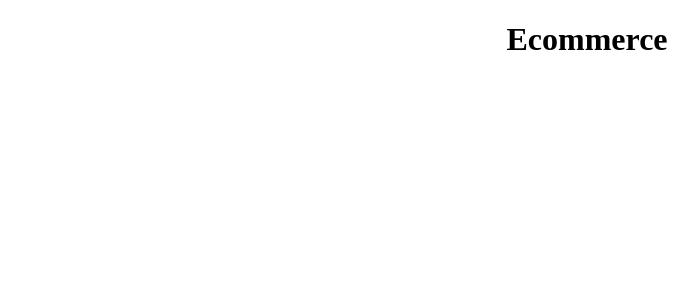
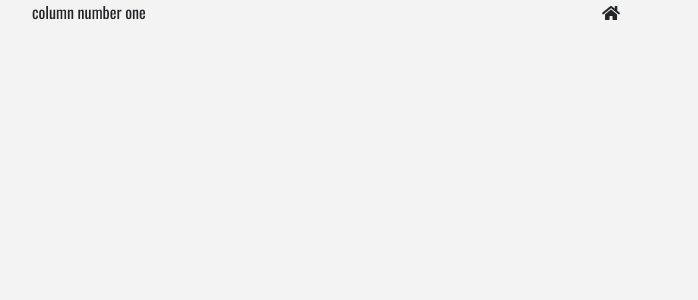
Before and after one commit to nilankh/EcommerceProject, a React (Create React App) app: page / in a window 1280 px wide. Shown: the top 300 px of the page, without its empty margins (53-751 px from the left). Built offline with nearby package versions, Linux system fonts and the light colour scheme.

Commit message:
working on css file

```diff
--- a/public/index.html
+++ b/public/index.html
@@ -27,8 +27,16 @@
     <!-- Google fonts -->
     <link rel="preconnect" href="https://fonts.gstatic.com" />
     <link
-      href="https://fonts.googleapis.com/css2?family=Oswald:wght@300&family=Permanent+Marker&display=swap"
+      href="https://fonts.googleapis.com/css2?family=Oswald&family=Permanent+Marker&display=swap"
       rel="stylesheet"
+    />
+
+    <!-- Font awesome -->
+    <link
+      rel="stylesheet"
+      href="https://use.fontawesome.com/releases/v5.6.3/css/all.css"
+      integrity="sha384-UHRtZLI+pbxtHCWp1t77Bi1L4ZtiqrqD80Kn4Z8NTSRyMA2Fd33n5dQ8lWUE00s/"
+      crossorigin="anonymous"
     />
     <title>Ecommerce</title>
   </head>
--- a/src/App.css
+++ b/src/App.css
@@ -1,38 +1,19 @@
-.App {
-  text-align: center;
+:root {
+  --mainBlue: #2a2a72;
+  --lightBlue: #009ffd;
+  --mainWhite: #f3f3f3;
+  --mainDark: #232528;
+  --mainYellow: #ffa400;
 }
 
-.App-logo {
-  height: 40vmin;
-  pointer-events: none;
+body {
+  font-family: "Oswald", sans-serif !important;
+  background: var(--mainWhite) !important;
+  color: var(--mainDark) !important;
 }
 
-@media (prefers-reduced-motion: no-preference) {
-  .App-logo {
-    animation: App-logo-spin infinite 20s linear;
-  }
+.text-title {
+  font-family: "Permanent Marker", cursive;
+  letter-spacing: 0.3rem;
+  text-transform: uppercase;
 }
-
-.App-header {
-  background-color: #282c34;
-  min-height: 100vh;
-  display: flex;
-  flex-direction: column;
-  align-items: center;
-  justify-content: center;
-  font-size: calc(10px + 2vmin);
-  color: white;
-}
-
-.App-link {
-  color: #61dafb;
-}
-
-@keyframes App-logo-spin {
-  from {
-    transform: rotate(0deg);
-  }
-  to {
-    transform: rotate(360deg);
-  }
-}
--- a/src/App.js
+++ b/src/App.js
@@ -1,12 +1,18 @@
 import React, { Component } from "react";
-import './App.css';
+import "./App.css";
+import "bootstrap/dist/css/bootstrap.min.css";
 
-function App() {
-  return (
-    <div className="App">
-     <h1>Ecommerce </h1>
-    </div>
-  );
+class App extends Component {
+  render() {
+    return (
+      <div className="container">
+        <div className="row">
+          <div className="col-6">column number one</div>
+          <div className="col-6"><span><i className="fas fa-home" /></span></div>
+        </div>
+      </div>
+    );
+  }
 }
 
 export default App;
```
